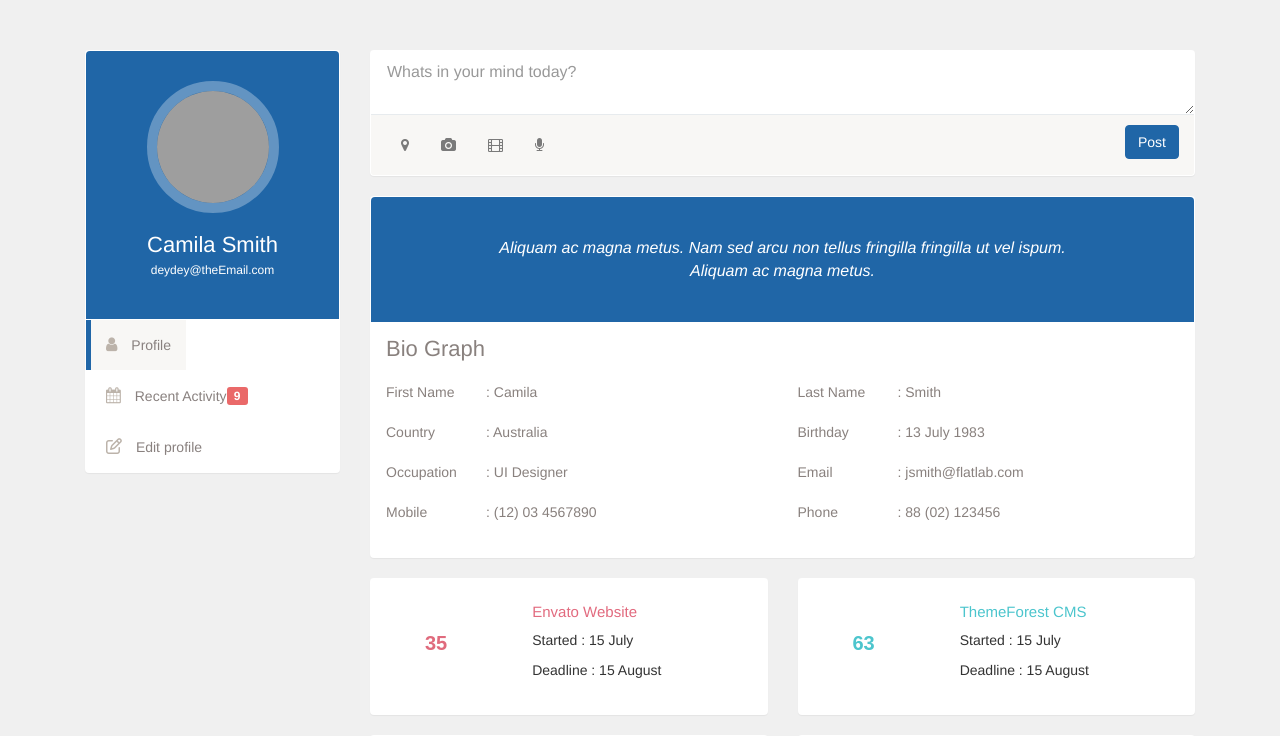
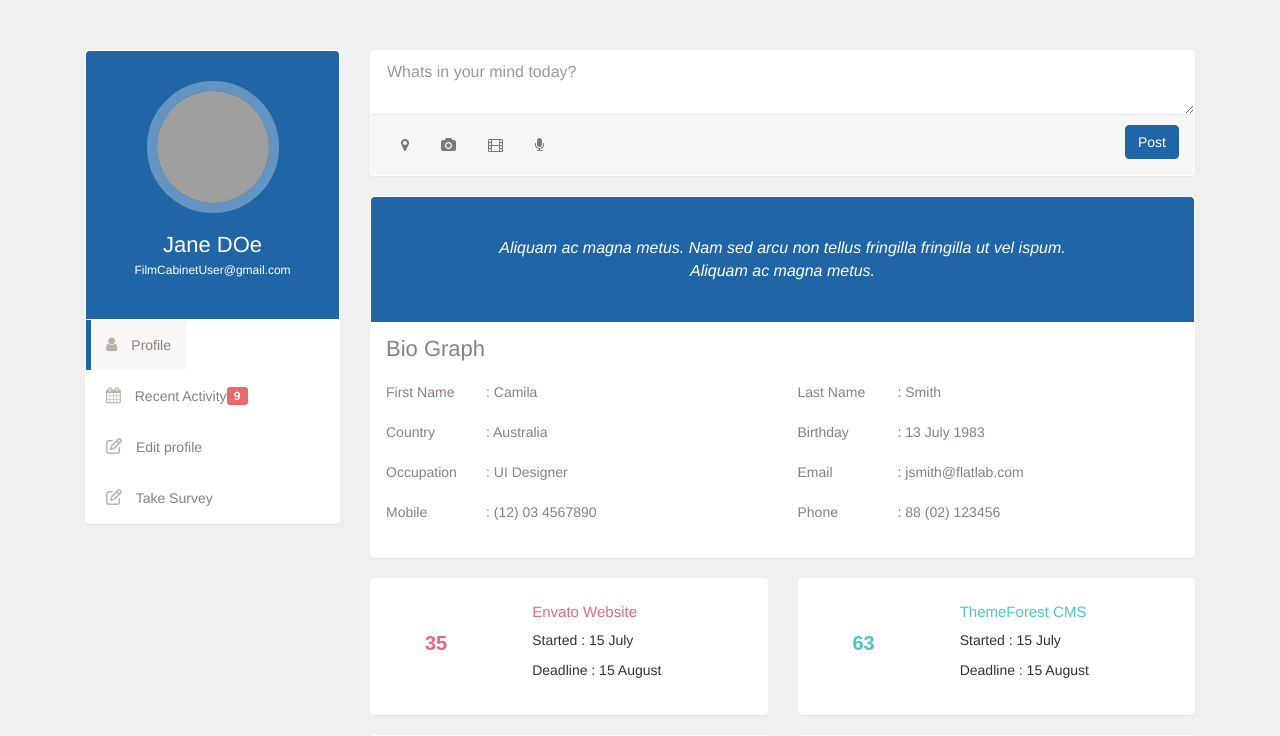
Before and after one commit to jgutierrezCSU/Film-Cabinet-Flask, a Flask app: template website/templates/user.html in a window 1280 px wide. Shown: the part 50-786 px from the top of the page. Run offline with Flask 2, Linux system fonts and the light colour scheme; the template is opened without the code that fills it, so the values that code supplies are empty; parts of the project's set-up code (start-up, migrations or seed data) failed here and were passed over; some libraries are stand-ins or nearby versions; some web fonts are replaced; grey boxes are pictures that could not be loaded.

Commit message:
added take/re-take survey button on profile section

```diff
--- a/website/__init__.py
+++ b/website/__init__.py
@@ -21,12 +21,12 @@ def create_app():
     from .views import views
     from .auth import auth
     from .survey import survey
-    from .user import user
+    from .user_Profile import user_Profile
 
     app.register_blueprint(views,url_prefix='/') #no prefix
     app.register_blueprint(auth,url_prefix='/')
     app.register_blueprint(survey,url_prefix='/')
-    app.register_blueprint(survey,url_prefix='/')
+    app.register_blueprint(user_Profile,url_prefix='/')
 
 
 
--- a/website/auth.py
+++ b/website/auth.py
@@ -12,7 +12,6 @@ auth=Blueprint('auth',__name__)
 @auth.route('/login/',methods=["GET","POST"])
 def login():
     if request.method == 'POST':
-        print("login POST")
         email = request.form.get('emailLogin')
         password = request.form.get('password')
         #find User w/ Email
--- a/website/survey.py
+++ b/website/survey.py
@@ -11,8 +11,9 @@ def getSurveyInfo():
     if request.method == 'POST':
         surveyData = request.form['data']
         #print(surveyData)
-        #user took survey , set to true
-        usrId=current_user.get_id()
+        #user took survey so set to True
+        usrId=current_user.get_id() #get UsersID
+        #get user by that Unique ID
         user = User.query.filter_by(id=usrId).first()
         user.took_survey=True
         db.session.commit()
--- a/website/templates/base.html
+++ b/website/templates/base.html
@@ -52,7 +52,7 @@
           {% if user.is_authenticated %}
           <a class="nav-item nav-link" id="home" href="/">Home</a>
 
-          <a class="nav-item nav-link" href="{{ url_for('views.user', username=current_user.first_name) }}">Profile</a>
+          <a class="nav-item nav-link" href="{{ url_for('user.user', username=current_user.first_name) }}">Profile</a>
 
           <a class="nav-item nav-link" id="logout" href="/logout">Logout</a>
           {% else %}
--- a/website/templates/user.html
+++ b/website/templates/user.html
@@ -16,14 +16,19 @@
               	<!-- replace w/ local image -->
                   <img src="https://bootdey.com/img/Content/avatar/avatar3.png" alt="">
               </a>
-              <h1>Camila Smith</h1>
-              <p>deydey@theEmail.com</p>
+              <h1>Jane DOe</h1>
+              <p>FilmCabinetUser@gmail.com</p>
           </div>
 
           <ul class="nav nav-pills nav-stacked">
               <li class="active"><a href="#"> <i class="fa fa-user"></i> Profile</a></li>
               <li><a href="#"> <i class="fa fa-calendar"></i> Recent Activity <span style="background-color:#ea6969;" class="label label-warning pull-right r-activity">9</span></a></li>
               <li><a href="#"> <i class="fa fa-edit"></i> Edit profile</a></li>
+              {% if user.took_survey %}
+              <li><a href="{{ url_for('survey.getSurveyInfo') }}"> <i class="fa fa-edit"></i> Re-Take Survey</a></li>
+              {% else %}
+              <li><a href="#"> <i class="fa fa-edit"></i> Take Survey</a></li>
+              {% endif %}
           </ul>
       </div>
   </div>
```
Also changed, not shown: website/views.py (+2 -18 lines).
